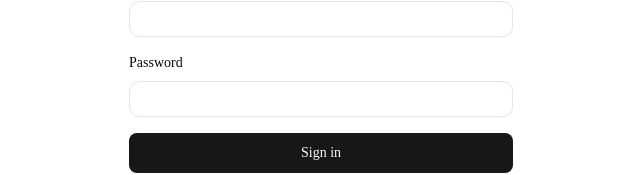
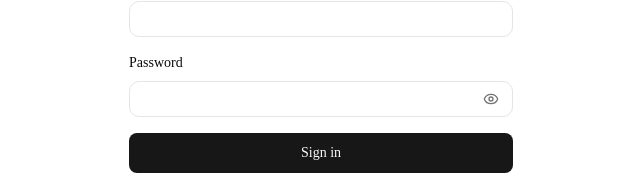
Before and after one commit to raoulandalis/leetrep, a Next.js app: page / in a window 1280 px wide. Shown: the part 359-534 px from the top of the page, without its empty margins (319-959 px from the left). Built offline with nearby package versions, Linux system fonts and the light colour scheme.

Commit message:
password ui update

```diff
--- a/components/auth/login-form.tsx
+++ b/components/auth/login-form.tsx
@@ -2,6 +2,7 @@
 
 import { useState } from "react";
 import { useRouter } from "next/navigation";
+import { Eye, EyeOff } from "lucide-react";
 import { createClient } from "@/lib/supabase/client";
 import { Button } from "@/components/ui/button";
 
@@ -12,6 +13,7 @@
   const [mode, setMode] = useState<Mode>("signin");
   const [email, setEmail] = useState("");
   const [password, setPassword] = useState("");
+  const [showPassword, setShowPassword] = useState(false);
   const [otp, setOtp] = useState("");
   const [error, setError] = useState<string | null>(null);
   const [message, setMessage] = useState<string | null>(null);
@@ -202,16 +204,26 @@
         <label htmlFor="password" className="text-sm font-medium">
           Password
         </label>
+        <div className="relative">
           <input
             id="password"
-          type="password"
+            type={showPassword ? "text" : "password"}
             autoComplete={mode === "signin" ? "current-password" : "new-password"}
             required
             minLength={6}
             value={password}
             onChange={(e) => setPassword(e.target.value)}
-          className="h-9 rounded-lg border border-border bg-background px-3 text-sm outline-none focus-visible:border-ring focus-visible:ring-3 focus-visible:ring-ring/50"
+            className="h-9 w-full rounded-lg border border-border bg-background py-1 pr-10 pl-3 text-sm outline-none focus-visible:border-ring focus-visible:ring-3 focus-visible:ring-ring/50"
           />
+          <button
+            type="button"
+            onClick={() => setShowPassword((visible) => !visible)}
+            className="absolute top-1/2 right-2 flex size-7 -translate-y-1/2 items-center justify-center rounded-md text-muted-foreground hover:text-foreground"
+            aria-label={showPassword ? "Hide password" : "Show password"}
+          >
+            {showPassword ? <EyeOff className="size-4" /> : <Eye className="size-4" />}
+          </button>
+        </div>
       </div>
 
       {error ? (
```
Lines whose indentation alone changed are shown as unchanged.
